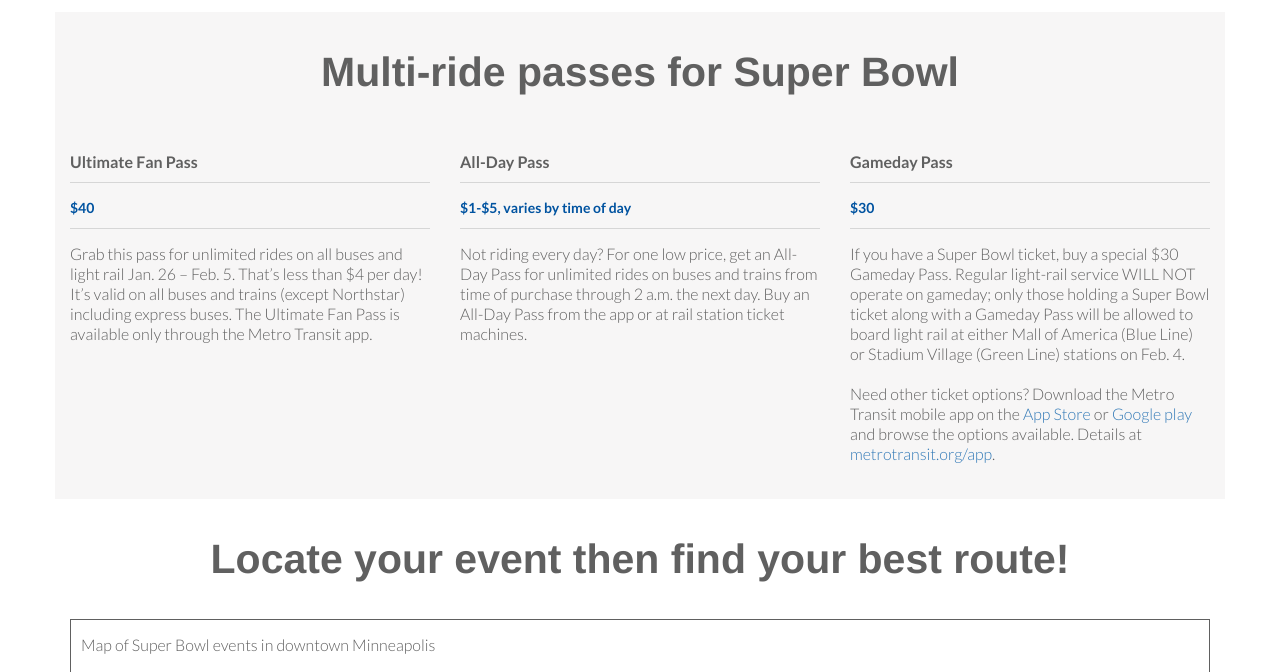
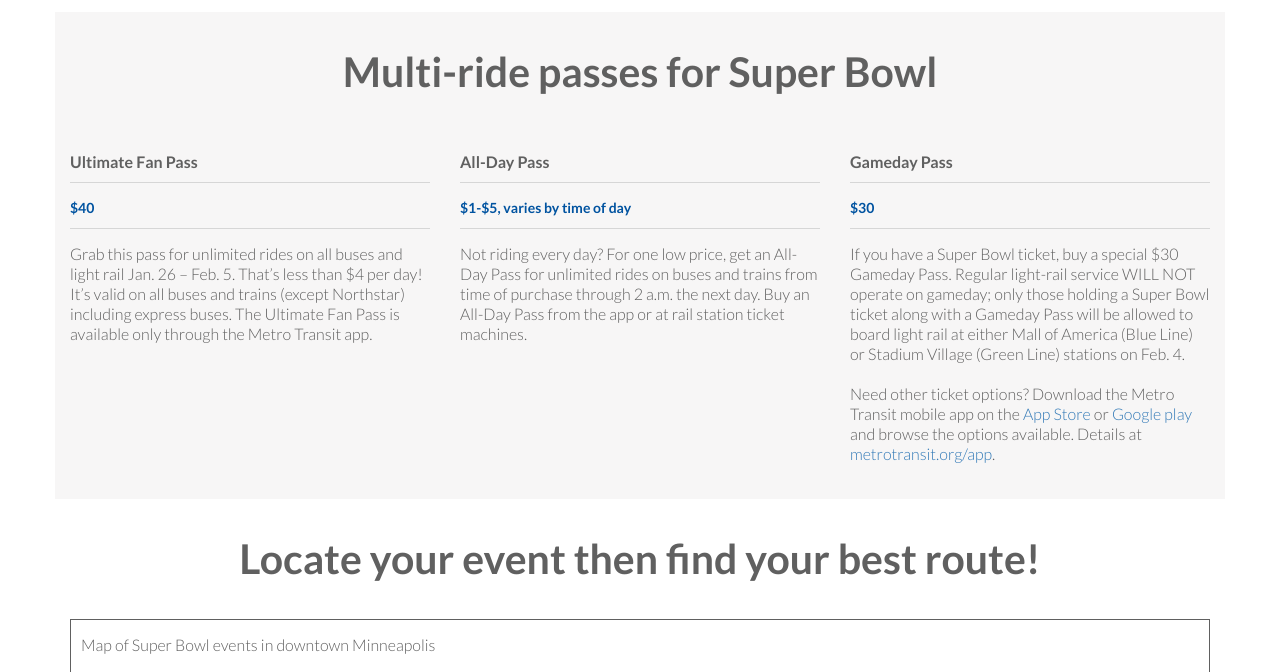
Before and after one commit to mtbotherd/superbowl, a website: page src/index.html in a window 1280 px wide. Shown: the part 995-1667 px from the top of the page. Drawn offline with Linux system fonts and the light colour scheme; grey boxes are pictures that could not be loaded.

Commit message:
Fixed h2 font

```diff
--- a/src/scss/_base.scss
+++ b/src/scss/_base.scss
@@ -9,7 +9,6 @@
     line-height: $line-height;
     margin: 0;
     padding-top: 8.3rem;
-
     @include screen ('tablet') {
         padding-top: 12rem;
     }
@@ -34,15 +33,12 @@
     position: relative;
     top: -8.3rem;
     visibility: hidden;
-
     @include screen ('tablet') {
         top: -12rem;
     }
-
     @include screen ('desktop') {
         top: -16rem;
     }
-
     @include screen ('lg-desktop') {
         top: -18rem;
     }
@@ -66,10 +62,9 @@
 }
 
 h2 {
-    font-family: $font-stack-helvetica;
+    font-family: $font-stack-lato;
     @include font-size(22, 10);
     text-align: center;
-
     @include screen ('desktop') {
         @include font-size(41, 10);
         line-height: 5rem;
```
Also changed, not shown: dist/css/main.css, src/css/main.css, 1 other file.
